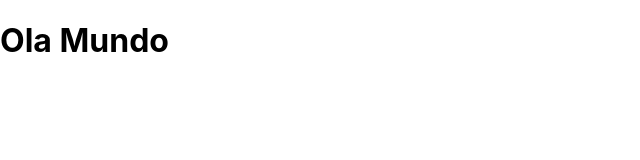
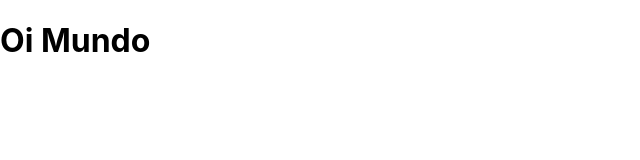
Before and after one commit to cesinhalius/weather_app, a React (Create React App) app: page / in a window 1280 px wide. Shown: the top 160 px of the page, without its empty margins (0-640 px from the left). Built offline with nearby package versions, Linux system fonts and the light colour scheme.

Commit message:
Modificando a extensão do arquivo

```diff
--- a/src/App.js
+++ /dev/null
@@ -1,9 +0,0 @@
-
-
-function App() {
-  return (
-  <h1>Ola Mundo</h1>
-  );
-}
-
-export default App;
--- /dev/null
+++ b/src/App.jsx
@@ -0,0 +1,7 @@
+import React from 'react';
+
+function App() {
+  return (<h1>Oi Mundo</h1>);
+}
+
+export default App;
--- a/src/index.js
+++ b/src/index.jsx
@@ -3,10 +3,6 @@ import ReactDOM from 'react-dom/client';
 import './index.css';
 import App from './App';
 
+const root = ReactDOM.createRoot(document.getElementById('root'));
 
-const root = ReactDOM.createRoot(document.getElementById('root'));
-root.render(
-  <React.StrictMode>
-    <App />
-  </React.StrictMode>
-);
+root.render(<App />);
```
